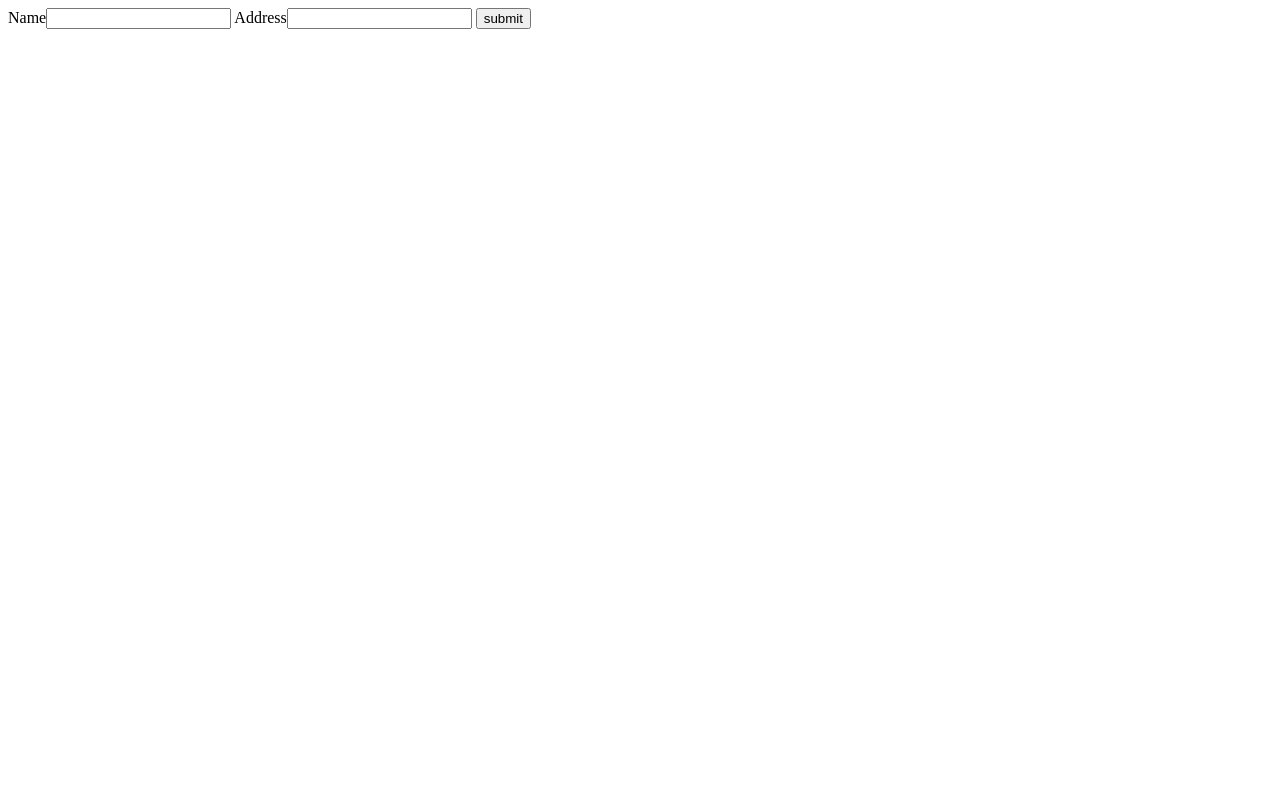
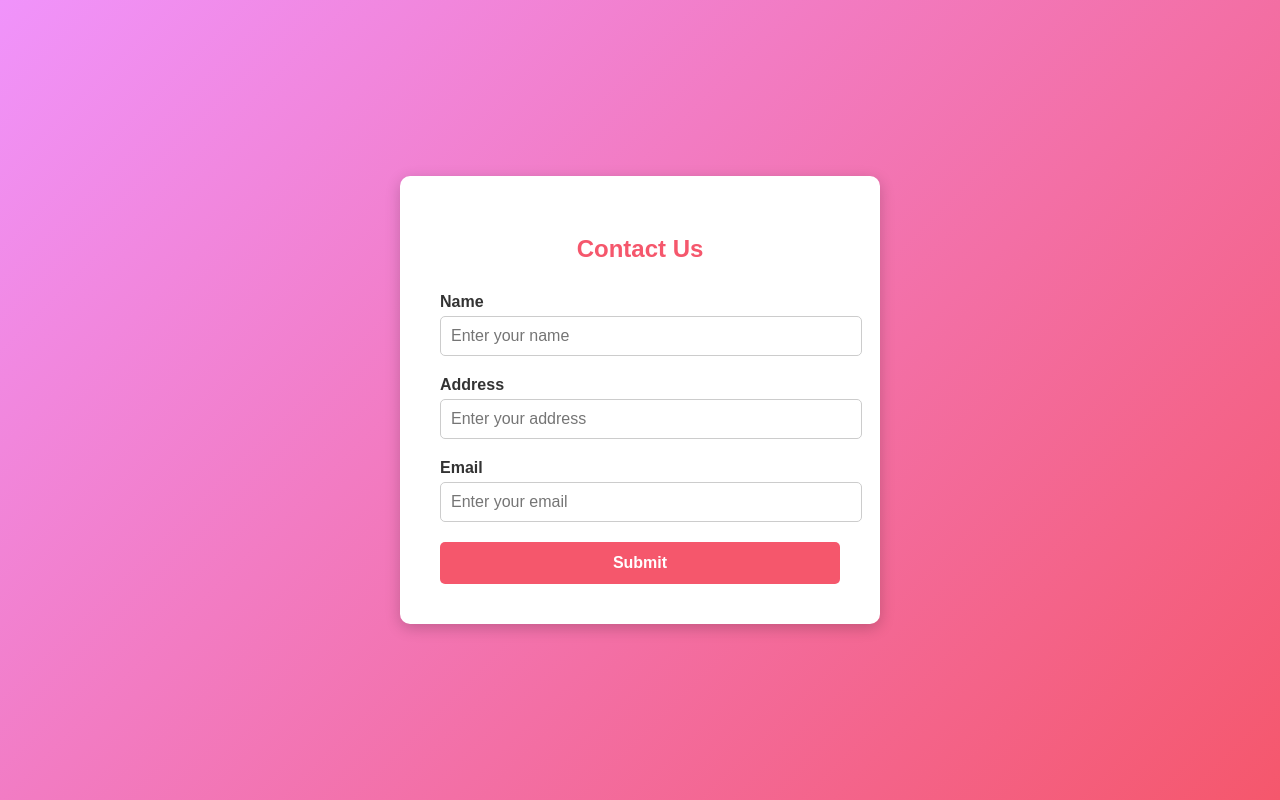
Before and after one commit to DEVANSHUMARKAM/Go-Server-, a plain HTML site: page static/form.html in a window 1280 px wide. Drawn offline with Linux system fonts and the light colour scheme.

Commit message:
Changes in formhtml and index.html

```diff
--- a/static/form.html
+++ b/static/form.html
@@ -3,15 +3,89 @@
 <head>
     <meta charset="UTF-8">
     <meta name="viewport" content="width=device-width, initial-scale=1.0">
-    <title>Document</title>
+    <title>Stylish Form</title>
+    <style>
+        body {
+            font-family: 'Arial', sans-serif;
+            display: flex;
+            justify-content: center;
+            align-items: center;
+            height: 100vh;
+            background: linear-gradient(135deg, #f093fb, #f5576c);
+            margin: 0;
+        }
+
+        div {
+            background-color: white;
+            padding: 40px;
+            border-radius: 10px;
+            box-shadow: 0 4px 15px rgba(0, 0, 0, 0.2);
+            width: 100%;
+            max-width: 400px;
+        }
+
+        form {
+            display: flex;
+            flex-direction: column;
+        }
+
+        label {
+            font-weight: bold;
+            margin-bottom: 5px;
+            color: #333;
+        }
+
+        input[type="text"],
+        input[type="email"],
+        input[type="tel"] {
+            padding: 10px;
+            margin-bottom: 20px;
+            border: 1px solid #ccc;
+            border-radius: 5px;
+            font-size: 16px;
+            width: 100%;
+        }
+
+        input[type="submit"] {
+            background-color: #f5576c;
+            color: white;
+            padding: 12px;
+            font-size: 16px;
+            font-weight: bold;
+            border: none;
+            border-radius: 5px;
+            cursor: pointer;
+            transition: background-color 0.3s ease;
+        }
+
+        input[type="submit"]:hover {
+            background-color: #d94555;
+        }
+
+        h2 {
+            text-align: center;
+            color: #f5576c;
+            margin-bottom: 30px;
+        }
+    </style>
 </head>
 <body>
     <div>
+        <h2>Contact Us</h2>
         <form method="POST" action="/form">
-        <label>Name</label><input name="name" type="text" value=""/>
-        <label>Address</label><input name="Address" type="text" value=""/>
+            <label for="name">Name</label>
+            <input id="name" name="name" type="text" placeholder="Enter your name" required />
 
-        <input type="submit" value="submit"/>
+            <label for="address">Address</label>
+            <input id="address" name="address" type="text" placeholder="Enter your address" required />
+
+            <label for="email">Email</label>
+            <input id="email" name="email" type="email" placeholder="Enter your email" required />
+
+            <!-- <label for="phone">Phone Number</label>
+            <input id="phone" name="phone" type="tel" placeholder="Enter your phone number" required /> -->
+
+            <input type="submit" value="Submit" />
         </form>
     </div>
 </body>
```
Also changed, not shown: static/index.html (+117 -2 lines), 1 other file.
